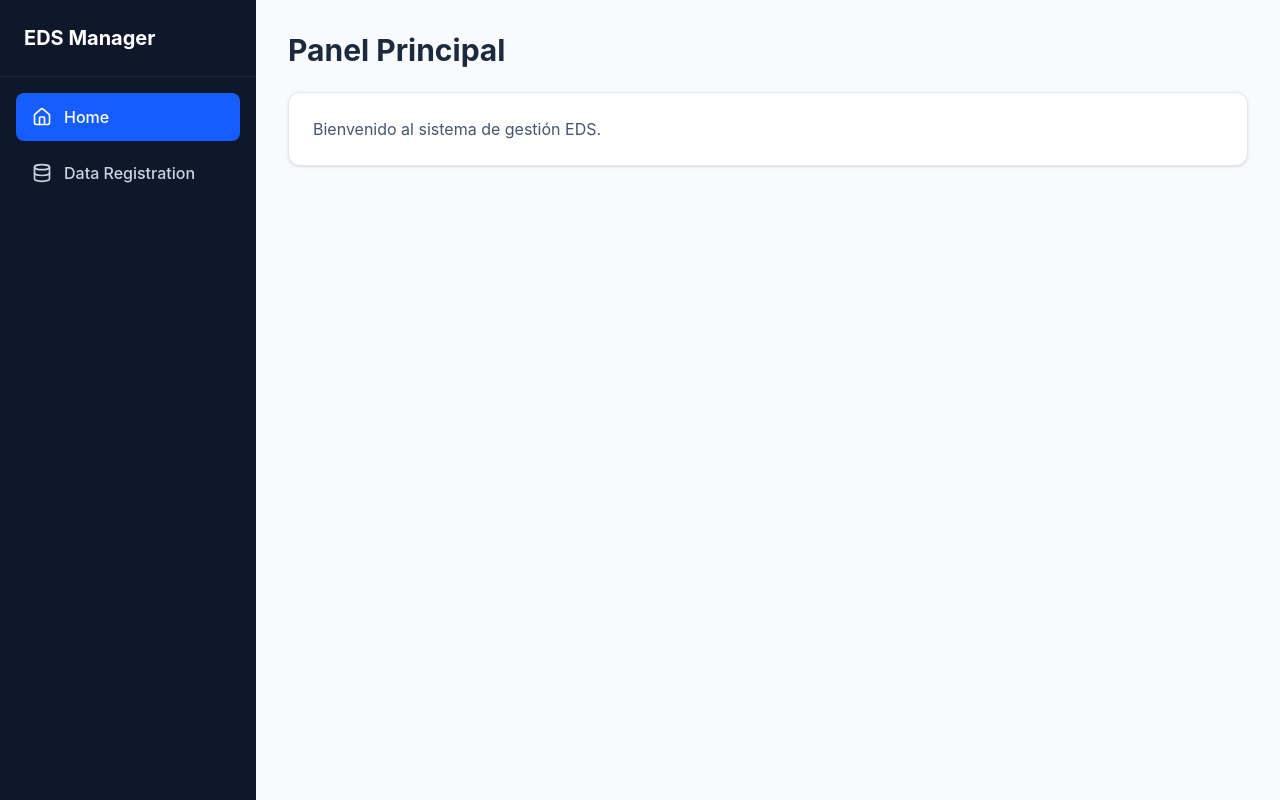
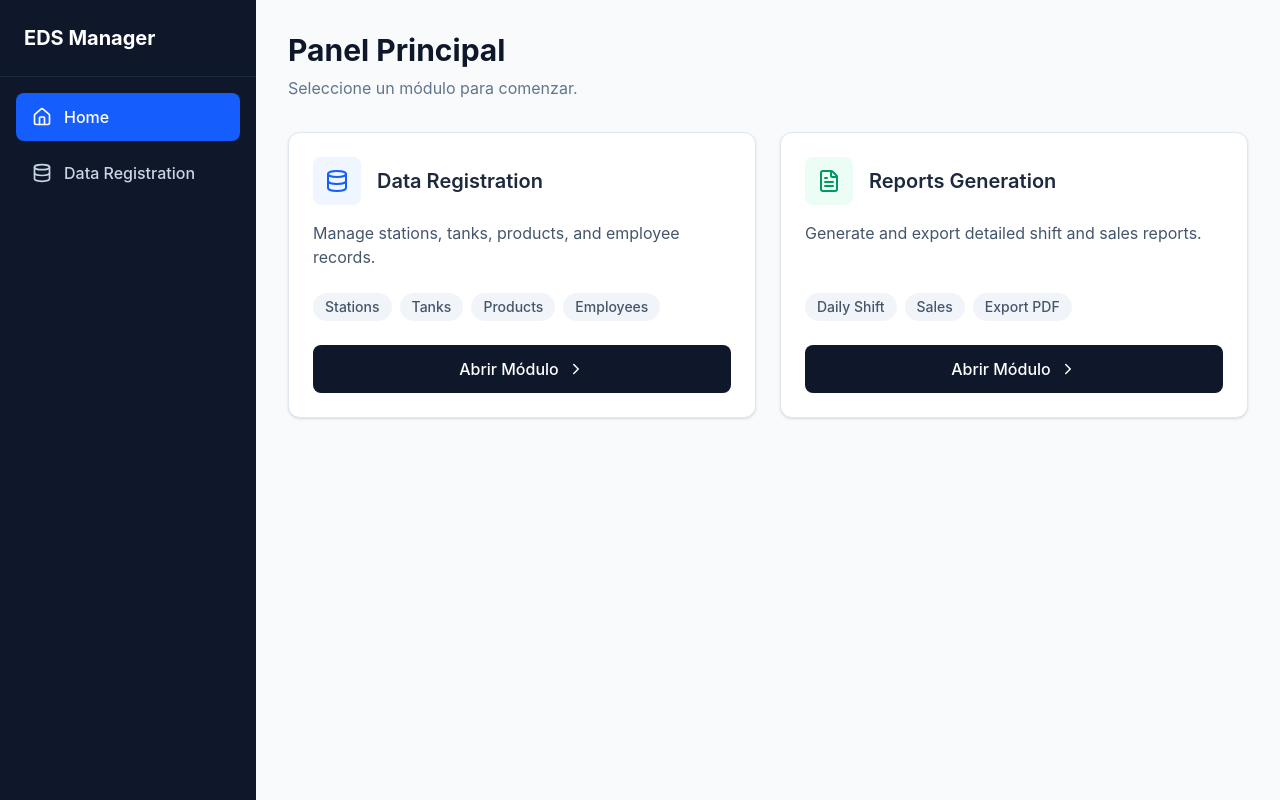
Before and after one commit to Sebastian1401/report-generator-frontend, a React (Vite) app: page / in a window 1280 px wide. Built offline with nearby package versions, Linux system fonts and the light colour scheme.

Commit message:
feat(ui): implement home dashboard view with module cards

```diff
--- a/src/components/DashboardLayout.jsx
+++ b/src/components/DashboardLayout.jsx
@@ -1,5 +1,6 @@
 import { useState } from 'react';
 import Sidebar from './Sidebar';
+import HomeView from './HomeView';
 
 export default function DashboardLayout() {
   const [activeTab, setActiveTab] = useState('home');
@@ -9,14 +10,7 @@ export default function DashboardLayout() {
       <Sidebar activeTab={activeTab} setActiveTab={setActiveTab} />
 
       <main className="flex-1 overflow-y-auto p-8">
-        {activeTab === 'home' && (
-          <div className="animate-in fade-in slide-in-from-bottom-4 duration-500">
-            <h1 className="text-3xl font-bold text-slate-800 mb-6">Panel Principal</h1>
-            <div className="bg-white p-6 rounded-xl border border-slate-200 shadow-sm">
-              <p className="text-slate-600">Bienvenido al sistema de gestión EDS.</p>
-            </div>
-          </div>
-        )}
+        {activeTab === 'home' && <HomeView setActiveTab={setActiveTab} />}
 
         {activeTab === 'registration' && (
           <div className="animate-in fade-in slide-in-from-bottom-4 duration-500">
--- /dev/null
+++ b/src/components/HomeView.jsx
@@ -0,0 +1,67 @@
+import { Database, FileText, ChevronRight } from 'lucide-react';
+
+export default function HomeView({ setActiveTab }) {
+  const modules = [
+    {
+      id: 'registration',
+      title: 'Data Registration',
+      description: 'Manage stations, tanks, products, and employee records.',
+      icon: Database,
+      color: 'text-blue-600',
+      bgColor: 'bg-blue-50',
+      features: ['Stations', 'Tanks', 'Products', 'Employees']
+    },
+    {
+      id: 'reports',
+      title: 'Reports Generation',
+      description: 'Generate and export detailed shift and sales reports.',
+      icon: FileText,
+      color: 'text-emerald-600',
+      bgColor: 'bg-emerald-50',
+      features: ['Daily Shift', 'Sales', 'Export PDF']
+    }
+  ];
+
+  return (
+    <div className="animate-in fade-in slide-in-from-bottom-4 duration-500">
+      <div className="mb-8">
+        <h1 className="text-3xl font-bold text-slate-900">Panel Principal</h1>
+        <p className="text-slate-500 mt-2">Seleccione un módulo para comenzar.</p>
+      </div>
+
+      <div className="grid md:grid-cols-2 gap-6">
+        {modules.map((mod) => {
+          const Icon = mod.icon;
+          return (
+            <div key={mod.id} className="bg-white rounded-xl border border-slate-200 shadow-sm hover:shadow-md transition-shadow p-6 flex flex-col">
+              <div className="flex items-center space-x-4 mb-4">
+                <div className={`p-3 rounded-lg ${mod.bgColor} ${mod.color}`}>
+                  <Icon size={24} />
+                </div>
+                <h2 className="text-xl font-semibold text-slate-800">{mod.title}</h2>
+              </div>
+
+              <p className="text-slate-600 mb-6 flex-1">{mod.description}</p>
+
+              <div className="flex flex-wrap gap-2 mb-6">
+                {mod.features.map((feat, idx) => (
+                  <span key={idx} className="px-3 py-1 bg-slate-100 text-slate-600 text-sm rounded-full font-medium">
+                    {feat}
+                  </span>
+                ))}
+              </div>
+
+              <button
+                onClick={() => setActiveTab(mod.id)}
+                className="w-full flex items-center justify-center space-x-2 bg-slate-900 hover:bg-slate-800 text-white py-3 px-4 rounded-lg transition-colors font-medium"
+              >
+                <span>Abrir Módulo</span>
+                <ChevronRight size={18} />
+              </button>
+            </div>
+          );
+        })}
+      </div>
+    </div>
+  );
+}
```
